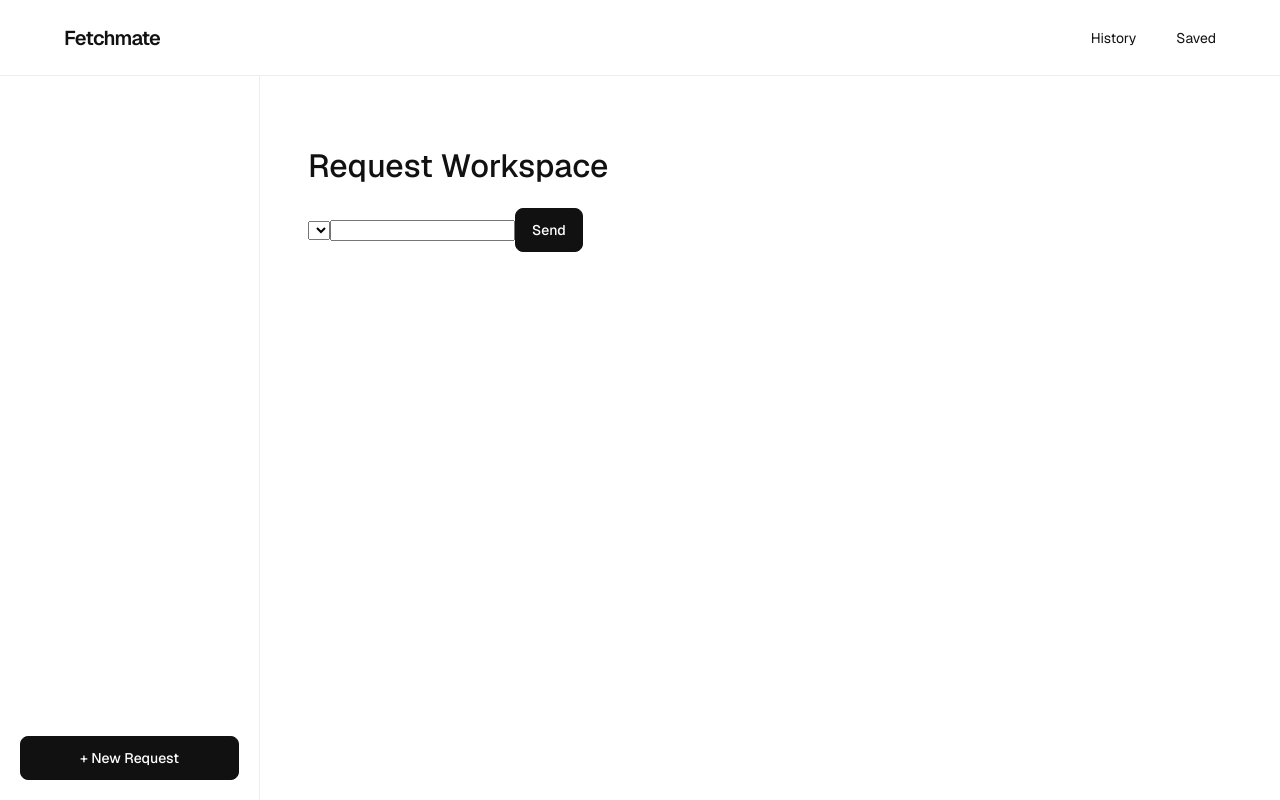
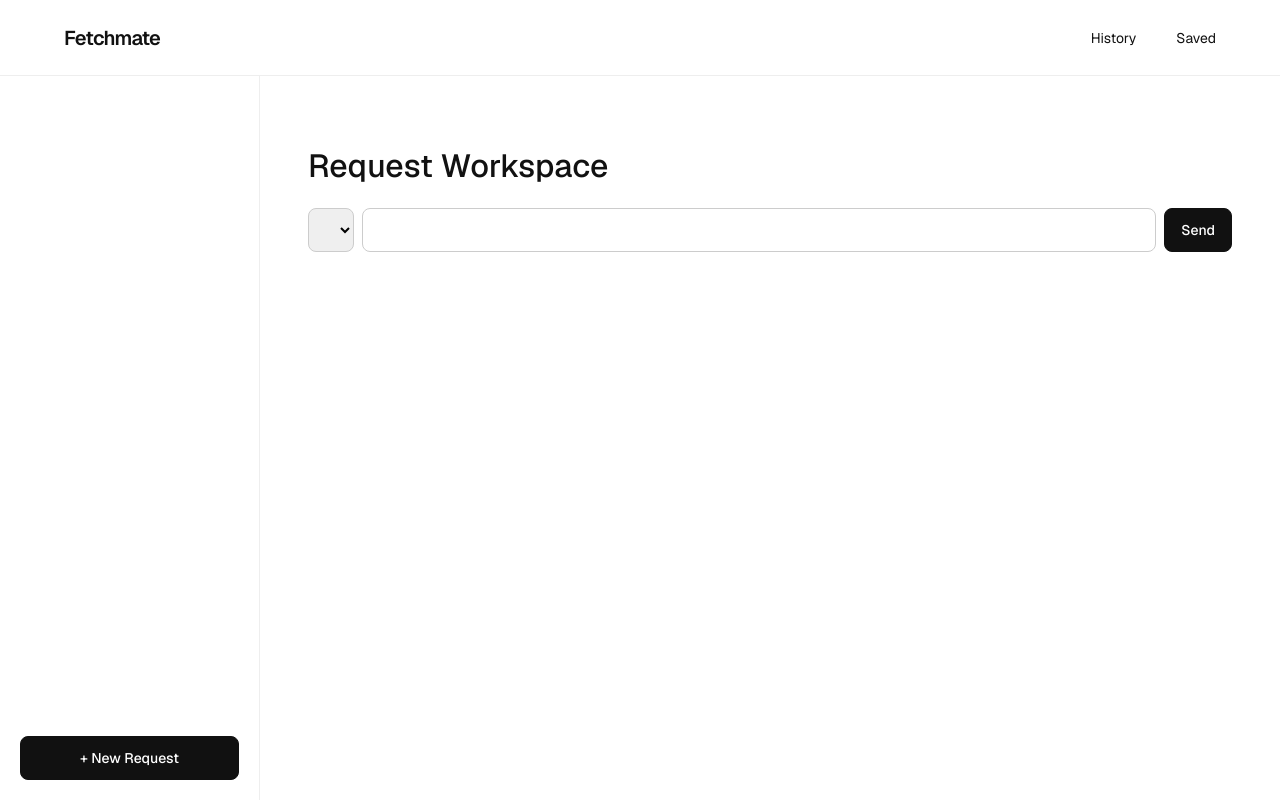
Before and after one commit to enjoythedivision/fetchmate, a React (Vite) app: page / in a window 1280 px wide. Built offline with nearby package versions, Linux system fonts and the light colour scheme; a web font is replaced by a local one.

Commit message:
Enhance request form layout and styling

```diff
--- a/src/App.css
+++ b/src/App.css
@@ -25,6 +25,7 @@
 }
 
 .btn {
+  height: 44px;
   padding: 12px 16px;
   border: 1px solid #111111;
   border-radius: 8px;
@@ -48,6 +49,30 @@
 .new-request-button {
   width: 100%;
   margin-top: auto;
+}
+
+.request-form {
+  display: flex;
+  align-items: center;
+  gap: 8px;
+}
+
+.request-form select,
+.request-form input {
+  height: 44px;
+  padding: 0 12px;
+  border: 1px solid #cccccc;
+  border-radius: 8px;
+  font: inherit;
+}
+
+.request-form input {
+  flex: 1;
+  min-width: 0;
+}
+
+.request-form .btn {
+  flex-shrink: 0;
 }
 
 .main-content {
--- a/src/components/RequestWorkspace.jsx
+++ b/src/components/RequestWorkspace.jsx
@@ -5,7 +5,7 @@ function RequestWorkspace() {
       aria-label="Request workspace"
       tabIndex={0}>
         <h1>Request Workspace</h1>
-        <form>
+        <form className="request-form">
             <select></select>
             <input></input>
             <button className="btn">Send</button>
```
